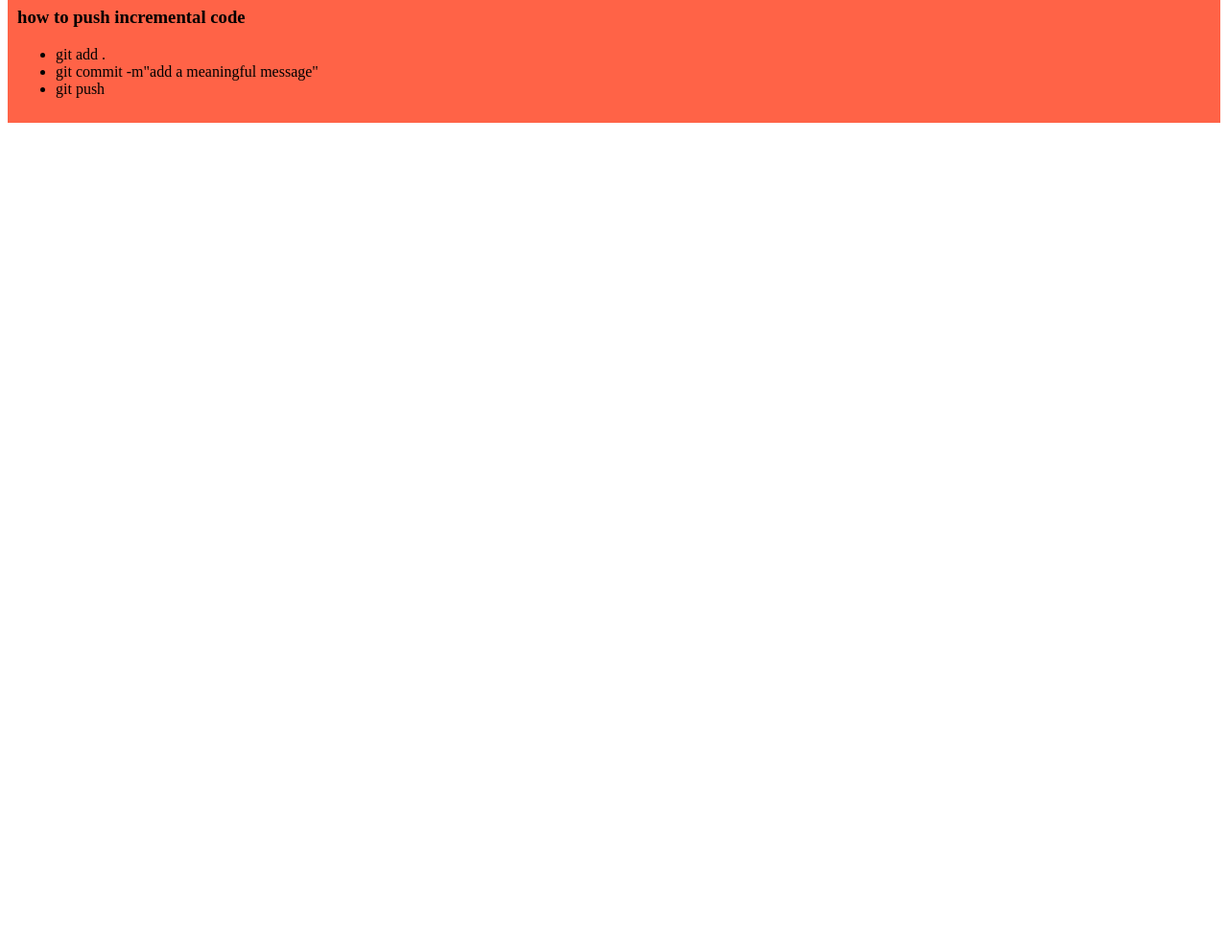
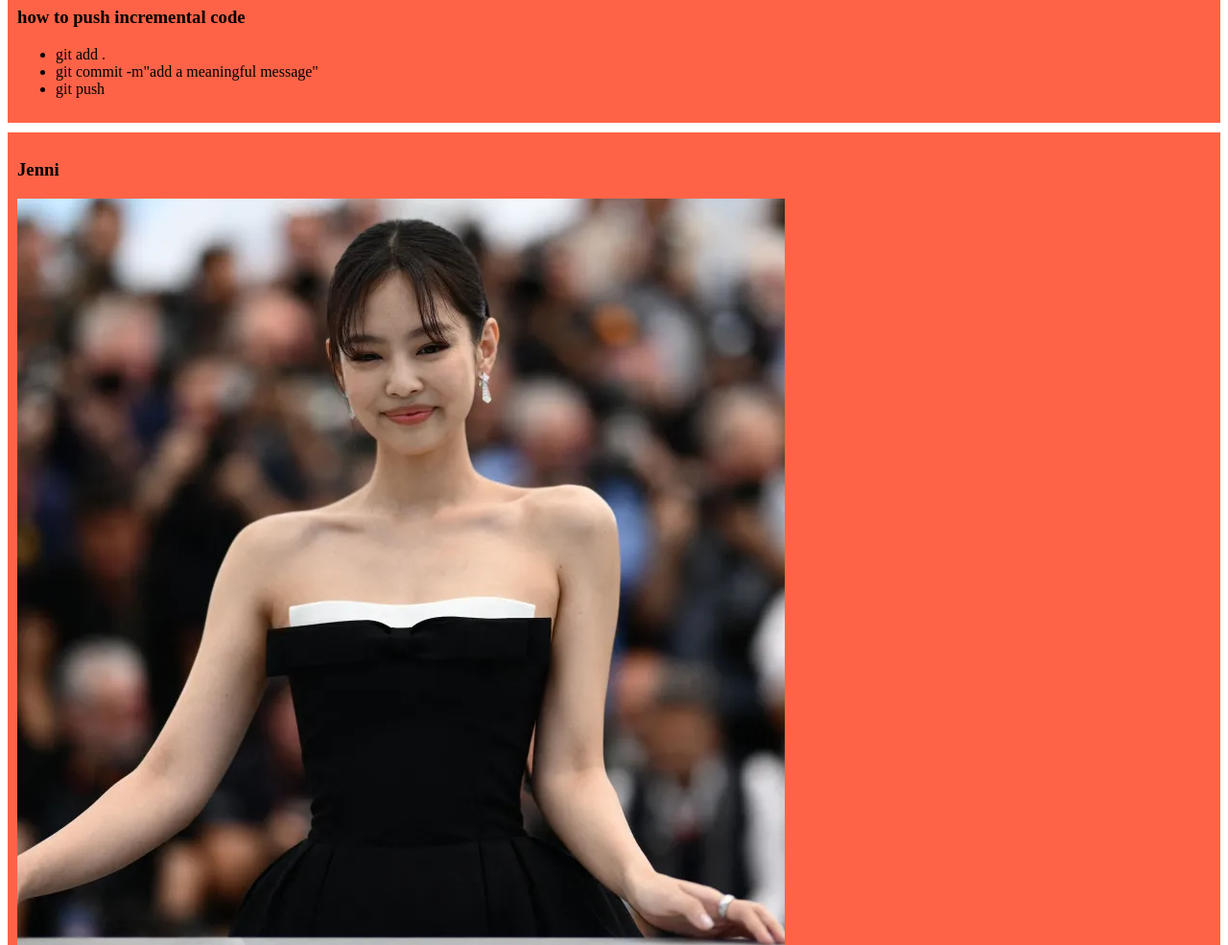
Before and after one commit to shantunu007/my-simple-website, a plain HTML site: page index.html in a window 1280 px wide. Shown: the part 400-1385 px from the top of the page at 96% size. Before the commit the page ends 800 px from the top, so only its background shows below. Drawn offline with Linux system fonts and the light colour scheme.

Commit message:
added jennic picture

```diff
--- a/index.html
+++ b/index.html
@@ -30,5 +30,9 @@
             <li>git push</li>
         </ul>
     </div>
+    <div>
+        <h3>Jenni</h3>
+        <img src="images/jennie.png" alt="Jennie">
+    </div>
 </body>
 </html>
```
Also changed, not shown: images/jennie.png (added).
